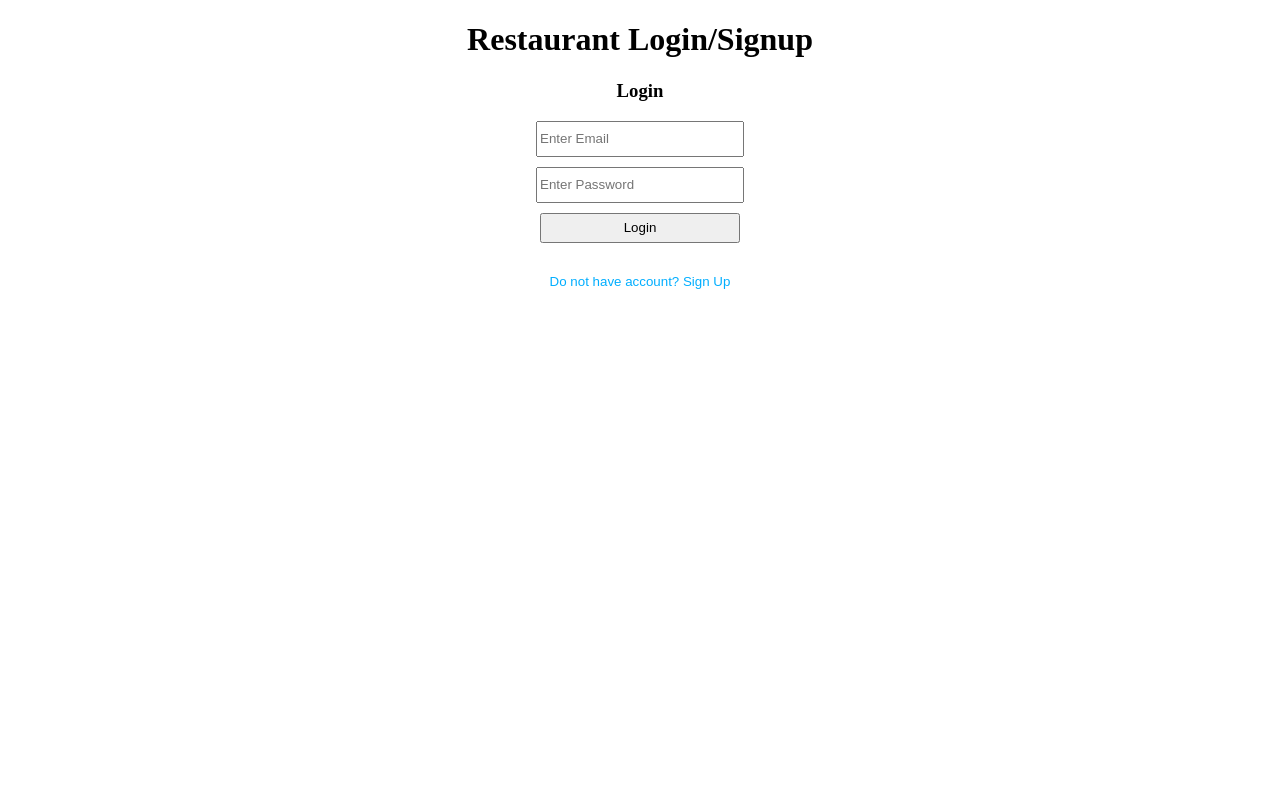
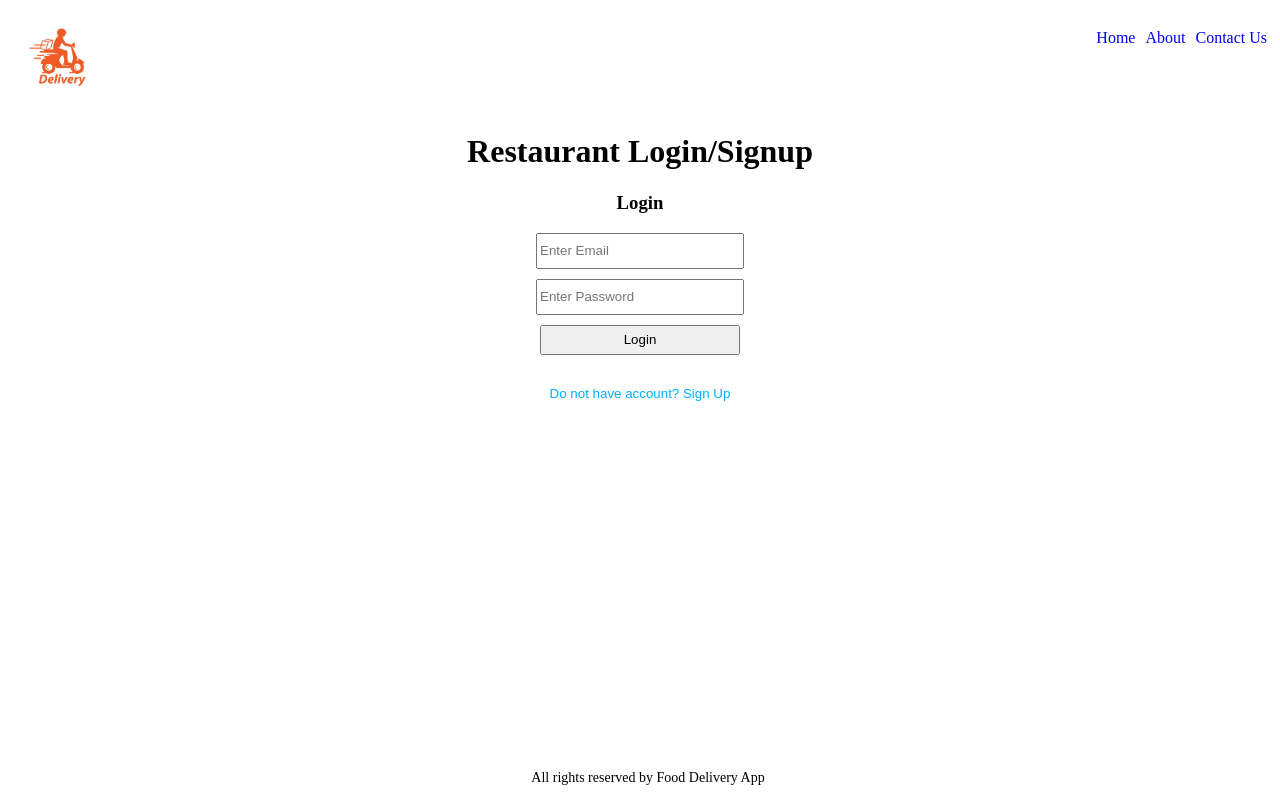
Before and after one commit to Simran1028/food_delivery_app, a Next.js app: page /restaurant in a window 1280 px wide. Built offline with nearby package versions, Linux system fonts and the light colour scheme.

Commit message:
created header footer

```diff
--- /dev/null
+++ b/src/app/_components/RestaurantFooter.js
@@ -0,0 +1,8 @@
+const RestaurantFooter = () => {
+  return (
+    <div className="footer-wrapper">
+      <p>All rights reserved by Food Delivery App</p>
+    </div>
+  );
+};
+export default RestaurantFooter;
--- /dev/null
+++ b/src/app/_components/RestaurantHeader.js
@@ -0,0 +1,26 @@
+import Link from "next/link";
+
+
+const RestaurantHeader=()=>{
+return(
+    <div className="header-wrapper">
+    <div>
+        <img style={{width:100}} src="delivery.jpg"/>
+    </div>
+    <div className="header-list">
+        <ul>
+            <li>
+                <Link href='/'>Home</Link>
+            </li>
+            <li>
+                <Link href='/'>About</Link>
+            </li>
+            <li>
+                <Link href='/'>Contact Us</Link>
+            </li>
+        </ul>
+    </div>
+    </div>
+)
+}
+export default RestaurantHeader;
--- a/src/app/restaurant/page.js
+++ b/src/app/restaurant/page.js
@@ -3,11 +3,15 @@ import React from "react";
 import { useState } from "react";
 import MyRestaurantLogin from "../_components/MyRestaurantLogin";
 import MyRestaurantSignUp from "../_components/MyRestaurantSignUp";
+import RestaurantHeader from "../_components/RestaurantHeader";
+import RestaurantFooter from "../_components/RestaurantFooter";
+import './style.css';
 
 const Page = () => {
   const [login, setLogin] = useState(true);
   return (
     <div className="container">
+      <RestaurantHeader />
       <h1>Restaurant Login/Signup</h1>
       {login ? <MyRestaurantLogin /> : <MyRestaurantSignUp />}
       <div>
@@ -22,6 +26,7 @@ const Page = () => {
             : "Already have account? Login"}
         </button>
       </div>
+      <RestaurantFooter/>
     </div>
   );
 };
--- /dev/null
+++ b/src/app/restaurant/style.css
@@ -0,0 +1,22 @@
+.header-wrapper{
+    display: flex;
+    justify-content: space-between;
+}
+.header-list ul{
+    display: flex;
+}
+.header-list ul li{
+    padding: 5px;
+    list-style: none;
+}
+.header-list ul li a{
+    text-decoration: none;
+}
+.footer-wrapper {
+    position: fixed;
+    bottom: 0;
+    width:100%;
+    font-size: 14px;
+    background-color: #ffffff;
+    text-align: center;
+}
```
Also changed, not shown: public/delivery.jpg (added).
